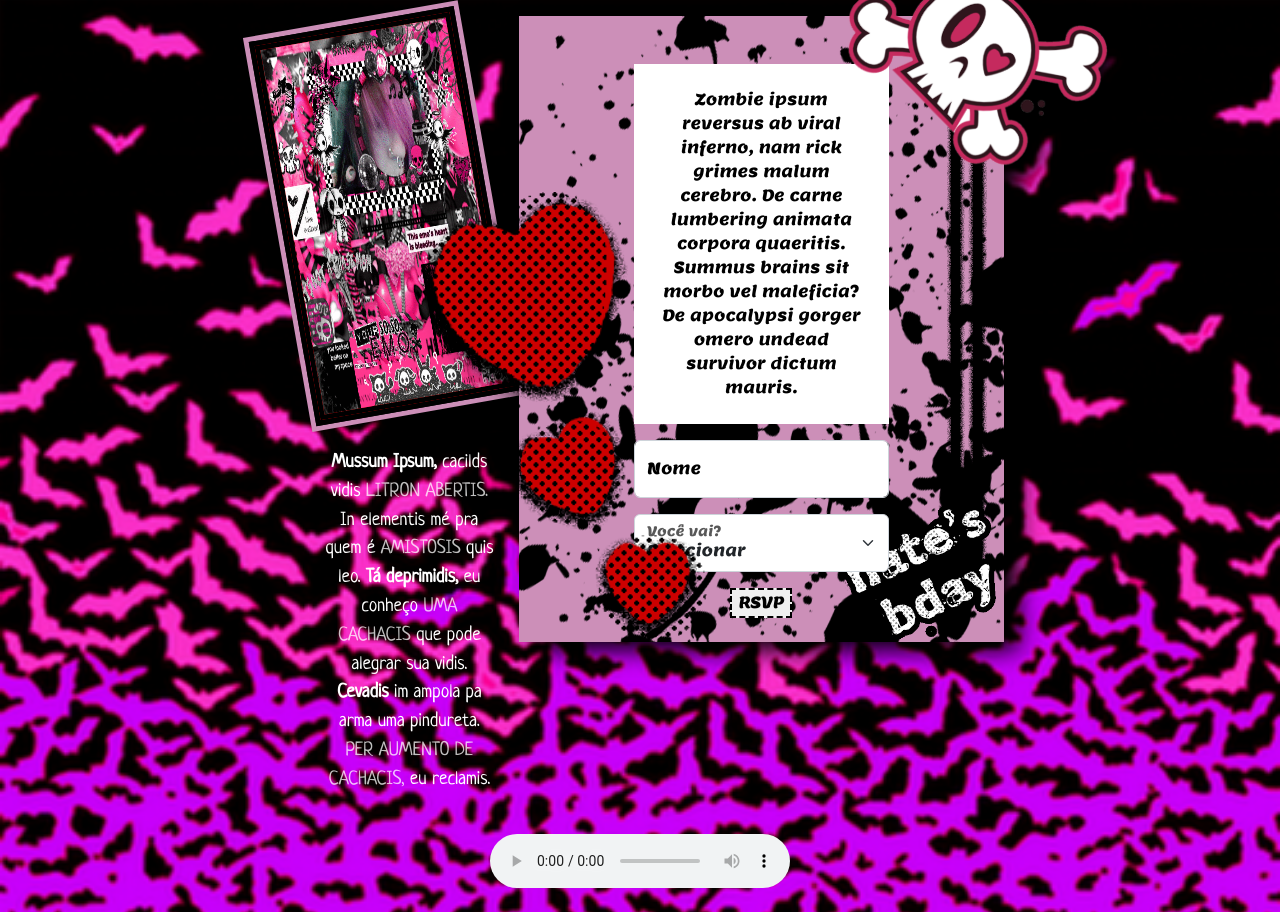
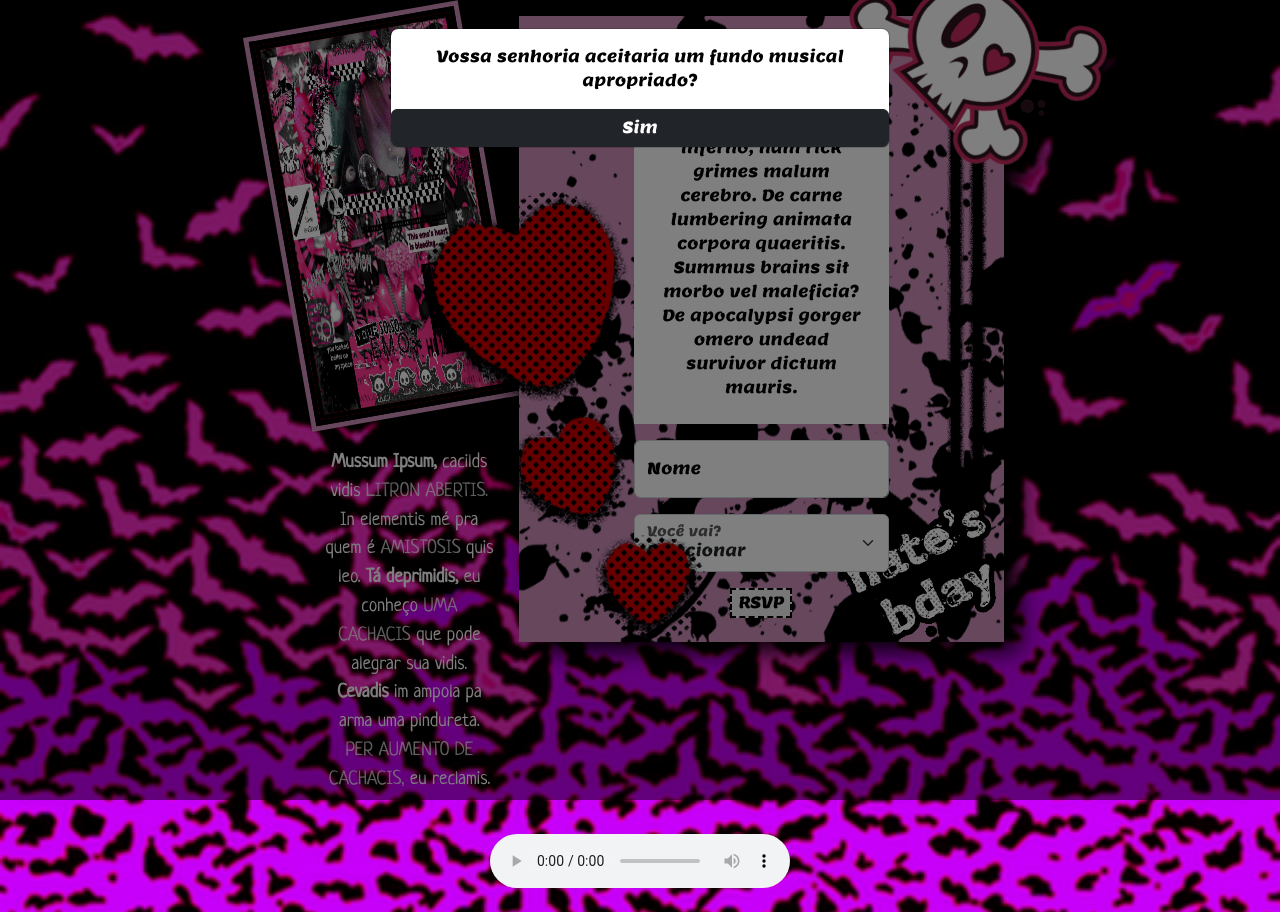
Before and after one commit to recalderon/nate, a plain HTML site: page index.html in a window 1280 px wide. Drawn offline with nearby package versions, Linux system fonts and the light colour scheme.

Commit message:
Atualizacoes mockup

```diff
--- a/assets/dist/js/main.js
+++ b/assets/dist/js/main.js
@@ -1,5 +1,13 @@
 document.addEventListener('DOMContentLoaded', (event) => {
-    let musicadeemo = document.querySelector('audio');
-    console.debug(musicadeemo)
-    musicadeemo.play();
+    var myModal = new bootstrap.Modal(document.getElementById("myModal"), {});
+        document.onreadystatechange = function () {
+        myModal.show();
+        let aceitamusica = document.querySelector('button#play');
+        let musicadeemo = document.querySelector('audio');
+        aceitamusica.addEventListener('click', (event) =>{
+            musicadeemo.play();
+            myModal.hide();
+        })
+
+    };
 })
--- a/index.html
+++ b/index.html
@@ -65,6 +65,17 @@
       </div>
     </main>
     <footer class="mt-auto p-4">
+      <div class="modal" tabindex="-1" id="myModal">
+        <div class="modal-dialog">
+          <div class="modal-content">
+            <div class="modal-body text-black">
+              Vossa senhoria aceitaria um fundo musical apropriado?
+            </div>
+            <button type="button" class="btn btn-dark" id="play">Sim</button>
+
+          </div>
+        </div>
+      </div>
       <audio controls src="https://recalderon.github.io/nate/assets/dist/audio/mcr.m4a"></audio>
     </footer>
   </div>
```
